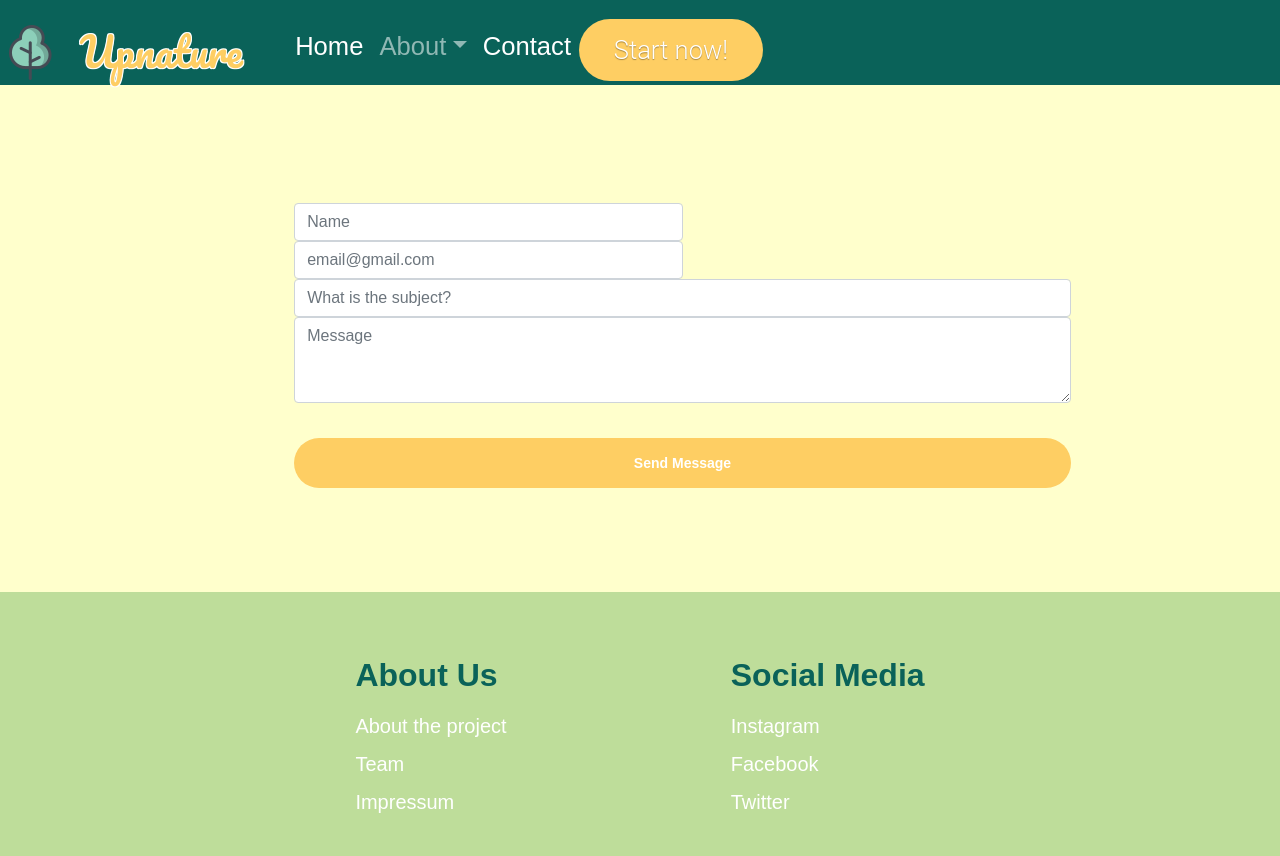
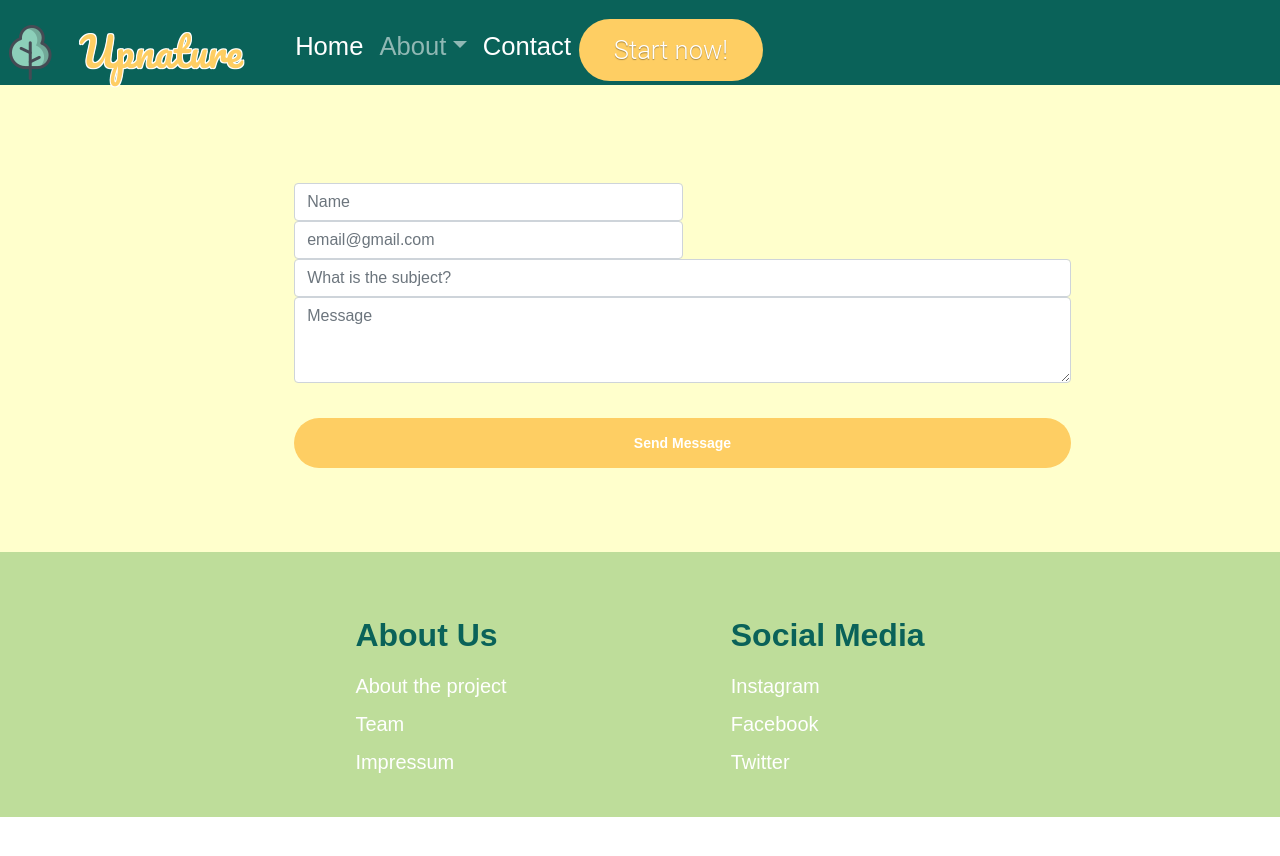
Before and after one commit to carlos-celfo/Upnature, a React (Create React App) app: page /contact in a window 1280 px wide. After the commit the page ends 817 px from the top, so only its background shows below. Built offline with nearby package versions, Linux system fonts and the light colour scheme.

Commit message:
Contact Form Frontend Components Set up

```diff
--- a/package.json
+++ b/package.json
@@ -6,6 +6,7 @@
     "@testing-library/jest-dom": "^5.14.1",
     "@testing-library/react": "^11.2.7",
     "@testing-library/user-event": "^12.8.3",
+    "axios": "^0.24.0",
     "bootstrap": "^5.1.3",
     "react": "^17.0.2",
     "react-bootstrap": "^1.6.4",
--- a/src/components/Contact/Contactform.css
+++ b/src/components/Contact/Contactform.css
@@ -1,6 +1,6 @@
 .ContactForm{
     background-color:#ffffcc;
-    padding: 70px 0;
+    padding: 50px 0;
 }
 
 .bt-submit {
@@ -13,7 +13,6 @@
     position: relative;
     font-weight: 700;    font-size: 14px;
     border-radius: 100px;
-    background: linear-graient(135deg, #FF305B, #f11946, #FF305B, #f95678, #f11946);
     background-size: 400% 400%;
     margin-top: 35px;
     background-color: #fece63;
--- a/src/components/Contact/Contactform.js
+++ b/src/components/Contact/Contactform.js
@@ -2,7 +2,8 @@ import React, { useState } from 'react';
 import { Container, Row, Col , Form, } from 'react-bootstrap';
 import { useForm } from 'react-hook-form';
 import Contactform from './Contactform.css';
-
+import UpNatureForm from './Contactform.service';
+import axios from "axios";
 
 const ContactForm =() =>{
     const {
@@ -12,6 +13,18 @@ const ContactForm =() =>{
         formState: { errors }
     } = useForm ();
     const [disabled, setDisabled] = useState(false);
+    {/*Dayo put the backend link here*/}
+     {/*  const formdata = new formdata();
+    formdata.append('Name: ', fullName);
+    formdata.append('Email: ', email);
+    formdata.append('Subject: ', subject);
+    formdata.append('Message: ', message);
+
+
+  const res = axios.post('http://localhost:9000/api/users/setProfilePic'), {
+        body: formdata,
+    };
+*/}
    const onSubmit = async (data) =>{
                 const { name, email, subject, message } = data;
                 console.log ('Name: ', name);
@@ -87,7 +100,8 @@ const ContactForm =() =>{
                                     })}
                                 />{errors.message && <span className='errorMessage'>Please enter a message</span>}
                             </Form.Group>
-                            <button className='bt-submit' type='submit' >
+                            <button className='bt-submit' type='submit' /*onClick={onSubmit}*/>
+
                                 Send Message
                             </button>
 
```
Also changed, not shown: 1 other file (tests, documents, lock files or other folders). Lines whose indentation alone changed are shown as unchanged.
